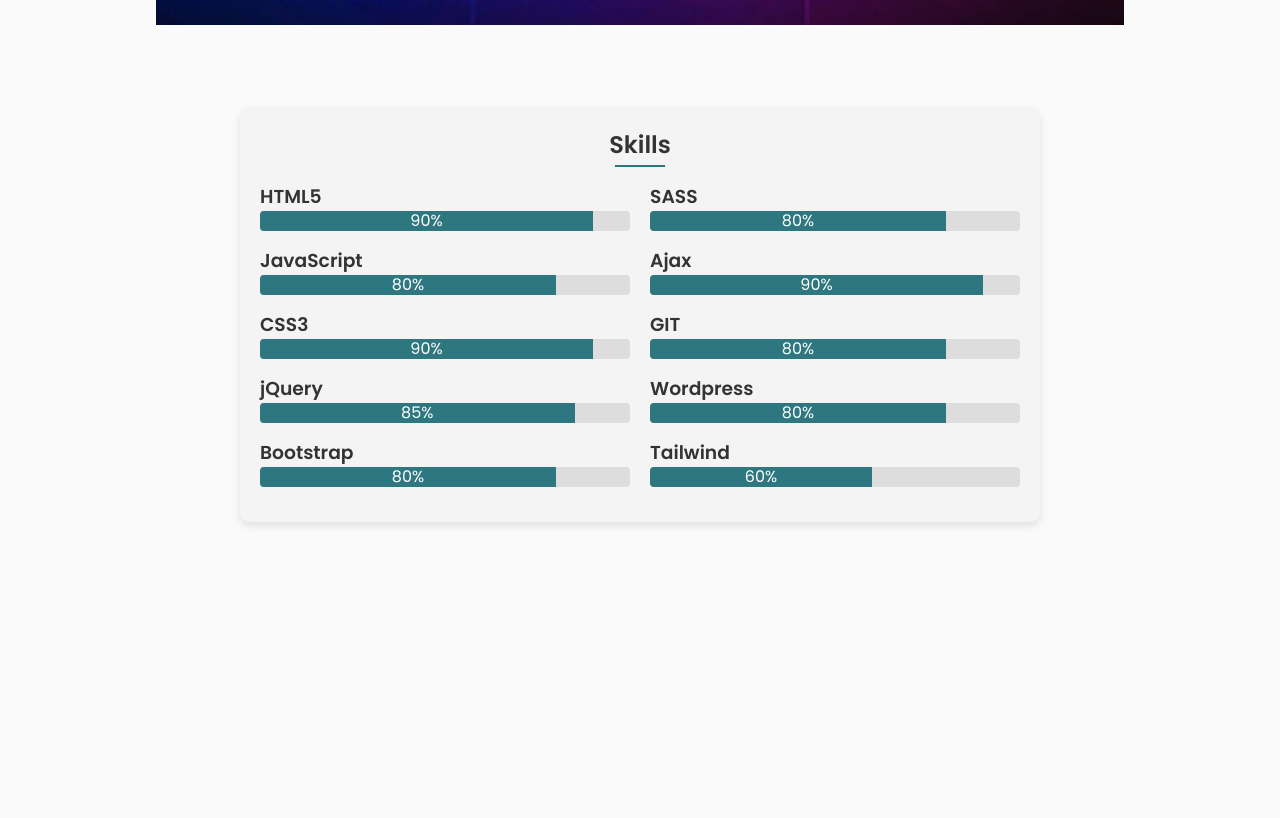
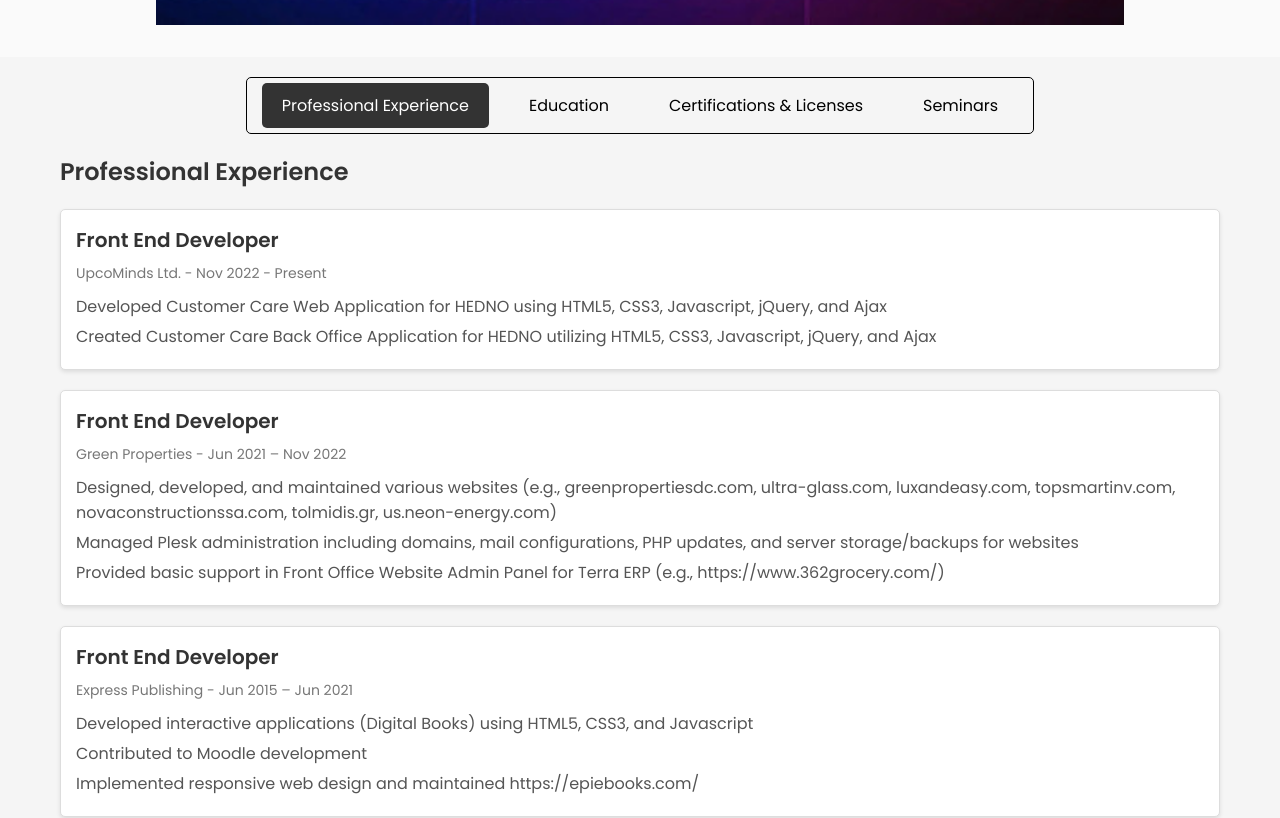
Before and after one commit to george-sagiannis/portfolio, a React (Create React App) app: page / in a window 1280 px wide. Shown: the part 860-1678 px from the top of the page. Before the commit the page ends 1432 px from the top, so only its background shows below. Built offline with nearby package versions, Linux system fonts and the light colour scheme.

Commit message:
data changed, about is updated, css added

```diff
--- a/src/App.js
+++ b/src/App.js
@@ -8,6 +8,9 @@
 
 import Skills from "./components/skills/Skills";
 
+import About from "./components/about/About";
+
+
 const App = () => {
   return (
     <>
@@ -15,10 +18,10 @@
 
       <main className="main">
         <Home />
+        <About />
         <Skills />
       </main>
     </>
   );
 };
-
 export default App;
--- /dev/null
+++ b/src/Data.js
@@ -0,0 +1,70 @@
+const summary = [
+  {
+    id: 1,
+    title: 'George Sagiannis',
+    subtitle: 'Front End Developer',
+    description: `Experienced Front End Developer with 10 years of experience building and maintaining responsive websites and applications using HTML, CSS, and JavaScript, possessing a Bachelor's Degree in Applied Informatics in Management & Finance from the Higher Technological Educational Institute of Messolonghi, I'm passionate about enhancing skills in the React.js and have successfully completed two projects as part of the Udacity React Nanodegree.`,
+    buttonLabel: 'CV'
+  }
+];
+
+const professionalExperience = [
+  {
+    position: "Front End Developer",
+    company: "UpcoMinds Ltd.",
+    dates: "Nov 2022 - Present",
+    responsibilities: [
+      "Developed Customer Care Web Application for HEDNO using HTML5, CSS3, Javascript, jQuery, and Ajax",
+      "Created Customer Care Back Office Application for HEDNO utilizing HTML5, CSS3, Javascript, jQuery, and Ajax"
+    ]
+  },
+  {
+    position: "Front End Developer",
+    company: "Green Properties",
+    dates: "Jun 2021 – Nov 2022",
+    responsibilities: [
+      "Designed, developed, and maintained various websites (e.g., greenpropertiesdc.com, ultra-glass.com, luxandeasy.com, topsmartinv.com, novaconstructionssa.com, tolmidis.gr, us.neon-energy.com)",
+      "Managed Plesk administration including domains, mail configurations, PHP updates, and server storage/backups for websites",
+      "Provided basic support in Front Office Website Admin Panel for Terra ERP (e.g., https://www.362grocery.com/)"
+    ]
+  },
+  {
+    position: "Front End Developer",
+    company: "Express Publishing",
+    dates: "Jun 2015 – Jun 2021",
+    responsibilities: [
+      "Developed interactive applications (Digital Books) using HTML5, CSS3, and Javascript",
+      "Contributed to Moodle development",
+      "Implemented responsive web design and maintained https://epiebooks.com/"
+    ]
+  },
+  {
+    position: "Web Developer",
+    company: "NV - Office",
+    dates: "Jan 2013 – Apr 2015",
+    responsibilities: [
+      "Designed, developed, maintained, and optimized websites using SEO, PHP, MySQL, HTML5/CSS3, Javascript, jQuery, Ajax"
+    ]
+  }
+];
+
+
+const education = [
+  {
+    degree: "Applied Informatics in Management & Finance",
+    institute: "Higher Technological Educational Institute of Messolonghi",
+    dates: "Sep 2004 – Apr 2010"
+  }
+];
+
+const certificationsAndLicenses = [
+  "React Nanodegree Certificate (09/10/2023)",
+  "IT Specialist Web Developer (MySQL, PHP, HTML, Dreamweaver CS4) for KeyCERT (06/07/10)",
+];
+
+const seminars = [
+  "Whatever has a relationship with Front End Development and Web Development (over 10 courses on Udemy) - Present",
+  "Web Development (MySQL, PHP, HTML, Dreamweaver CS4) at IEK OMIROS (Duration: 72 hours, March – May 2010)",
+];
+
+export { summary, professionalExperience, education, certificationsAndLicenses, seminars };
--- /dev/null
+++ b/src/components/about/About.js
@@ -0,0 +1,100 @@
+import React, { useState } from 'react';
+import { professionalExperience, education, certificationsAndLicenses, seminars } from '../../Data';
+import './about.css';
+
+const About = () => {
+  const [selectedTab, setSelectedTab] = useState('professionalExperience');
+
+  const handleTabClick = (tab) => {
+    setSelectedTab(tab);
+  };
+
+  const renderContent = () => {
+    switch (selectedTab) {
+      case 'professionalExperience':
+        return (
+          <div>
+            <h2 className="section-title">Professional Experience</h2>
+            <div className="experience-container">
+              {professionalExperience.map((experience, index) => (
+                <div key={index} className="experience">
+                  <h3 className="position">{experience.position}</h3>
+                  <p className="company-dates">{experience.company} - {experience.dates}</p>
+                  <ul className="responsibilities">
+                    {experience.responsibilities.map((responsibility, idx) => (
+                      <li key={idx} className="responsibility">{responsibility}</li>
+                    ))}
+                  </ul>
+                </div>
+              ))}
+            </div>
+          </div>
+        );
+      case 'education':
+        return (
+          <div>
+            <h2 className="section-title">Education</h2>
+            <div className="education">
+              {education.map((edu, index) => (
+                <div key={index} className="education-item">
+                  <h3>{edu.degree}</h3>
+                  <p>{edu.institute} - {edu.dates}</p>
+                </div>
+              ))}
+            </div>
+          </div>
+        );
+      case 'certificationsAndLicenses':
+        return (
+          <div>
+            <h2 className="section-title">Certifications & Licenses</h2>
+            <div className="certifications">
+              <ul>
+                {certificationsAndLicenses.map((cert, index) => (
+                  <li key={index}>{cert}</li>
+                ))}
+              </ul>
+            </div>
+          </div>
+        );
+      case 'seminars':
+        return (
+          <div>
+            <h2 className="section-title">Seminars</h2>
+            <div className="seminars">
+              <ul>
+                {seminars.map((seminar, index) => (
+                  <li key={index}>{seminar}</li>
+                ))}
+              </ul>
+            </div>
+          </div>
+        );
+      default:
+        return null;
+    }
+  };
+
+  return (
+    <div className="about">
+
+    <div className="tabs-container">
+
+        <div className="tabs">
+            <button className={selectedTab === 'professionalExperience' ? 'active' : ''} onClick={() => handleTabClick('professionalExperience')}>Professional Experience</button>
+            <button className={selectedTab === 'education' ? 'active' : ''} onClick={() => handleTabClick('education')}>Education</button>
+            <button className={selectedTab === 'certificationsAndLicenses' ? 'active' : ''} onClick={() => handleTabClick('certificationsAndLicenses')}>Certifications & Licenses</button>
+            <button className={selectedTab === 'seminars' ? 'active' : ''} onClick={() => handleTabClick('seminars')}>Seminars</button>
+        </div>
+
+      </div>
+
+      <div className="tab-content">
+        {renderContent()}
+      </div>
+
+    </div>
+  );
+};
+
+export default About;
--- /dev/null
+++ b/src/components/about/about.css
@@ -0,0 +1,103 @@
+.about {
+  padding: 20px;
+  background-color: #f5f5f5;
+}
+
+.section-title {
+  font-size: 24px;
+  margin-bottom: 20px;
+  color: #333;
+}
+
+.experience-container {
+  display: flex;
+  flex-direction: column;
+}
+
+.experience,
+.education-item,
+.certifications,
+.seminars{
+  border: 1px solid #ddd;
+  border-radius: 5px;
+  padding: 15px;
+  margin-bottom: 20px;
+  position: relative;
+  background-color: #fff;
+  box-shadow: 0 2px 4px rgba(0, 0, 0, 0.1);
+}
+
+
+.position {
+  font-size: 20px;
+  margin-bottom: 8px;
+  color: #333;
+}
+
+.company-dates {
+  color: #777;
+  font-size: 14px;
+  margin-bottom: 10px;
+}
+
+.responsibilities {
+  list-style-type: none;
+  padding-left: 0;
+}
+
+.responsibility {
+  margin-bottom: 5px;
+  color: #555;
+}
+
+.experience:before {
+  content: '';
+  position: absolute;
+  top: 0;
+  bottom: 0;
+  left: 50%;
+  border-left: 2px solid #ccc;
+  transform: translateX(-50%);
+  z-index: -1;
+}
+
+.experience:last-child:before {
+  display: none;
+}
+
+.tabs-container {
+  display: flex;
+  justify-content: center;
+}
+
+.tabs {
+  display: flex;
+  border: solid 1px #000;
+  border-radius: 5px;
+  padding: 5px;
+}
+
+.tabs button {
+  margin: 0 5px;
+}
+
+.tabs button {
+  background-color: transparent;
+  border: none;
+  padding: 10px 20px;
+  margin: 0 10px;
+  cursor: pointer;
+  transition: background-color 0.3s ease;
+  border-radius: 5px;
+}
+
+.tabs button.active {
+  background-color: #333;
+  color: #fff;
+}
+
+.tab-content {
+  max-width: 1200px;
+  margin: 0 auto;
+  padding: 20px;
+}
--- a/src/components/home/Data.js
+++ /dev/null
@@ -1,11 +0,0 @@
-const data = [
-  {
-    id: 1,
-    title: 'George Sagiannis',
-    subtitle: 'Front End Developer',
-    description: `Experienced Front End Developer with 10 years of experience building and maintaining responsive websites and applications using HTML, CSS, and JavaScript, possessing a Bachelor's Degree in Applied Informatics in Management & Finance from the Higher Technological Educational Institute of Messolonghi, I'm passionate about enhancing skills in the React.js and have successfully completed two projects as part of the Udacity React Nanodegree.`,
-    buttonLabel: 'CV'
-  }
-];
-
-export default data;
--- a/src/components/home/Home.js
+++ b/src/components/home/Home.js
@@ -1,7 +1,7 @@
 import React, { useState, useEffect } from "react";
 import "./home.css";
 import Social from "./Social";
-import data from "./Data";
+import { summary } from "../../Data";
 
 const TypingEffect = ({ text }) => {
   const [displayText, setDisplayText] = useState("");
@@ -30,7 +30,7 @@
         <div className="home__content grid">
           <div className="home__content--data">
             <Social />
-            {data.map((item) => (
+            {summary.map((item) => (
               <div className="home__data" key={item.id}>
                 <h1 className="home__title">{item.title}</h1>
 
```
Also changed, not shown: src/components/home/Data.css (deleted, +0 -44 lines).
